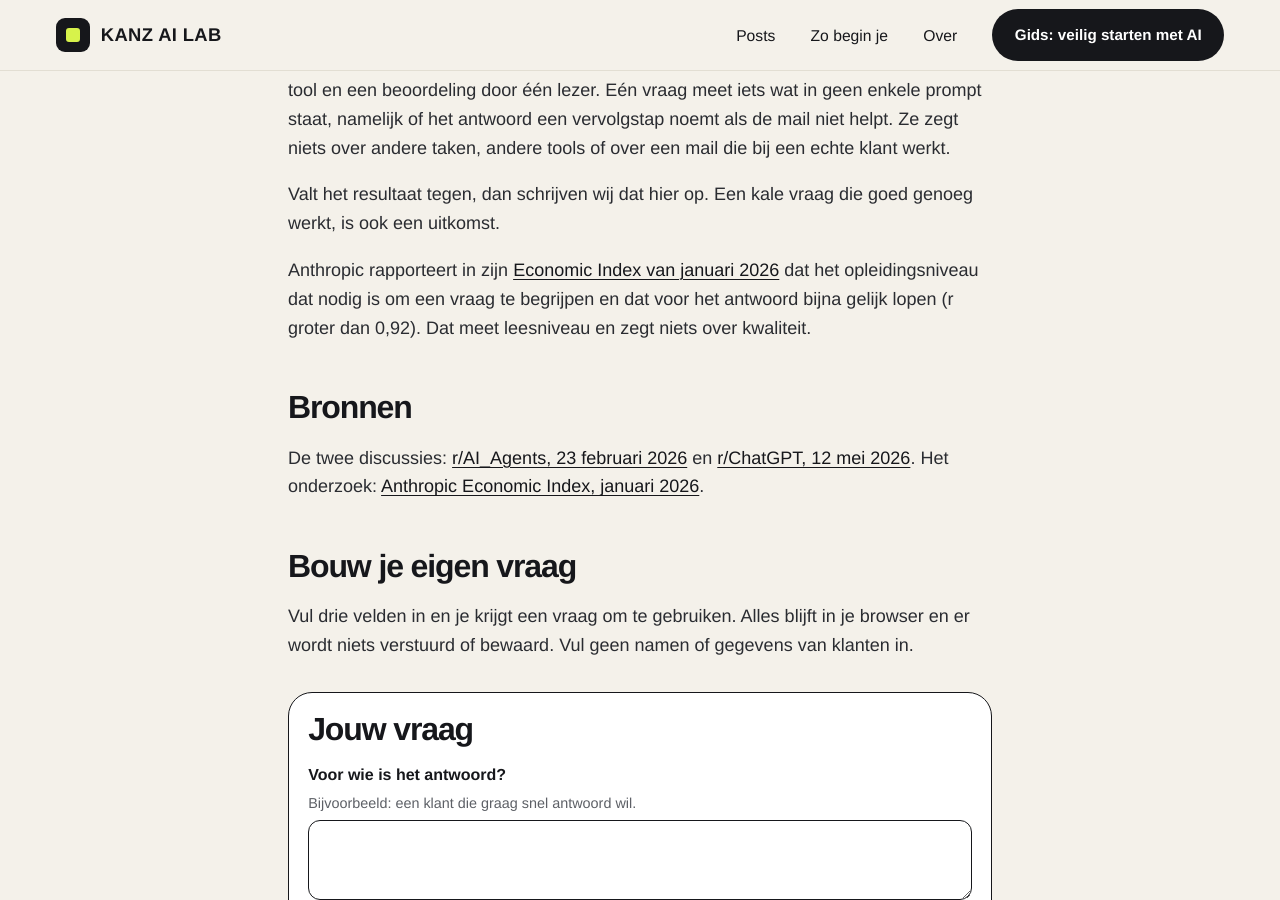
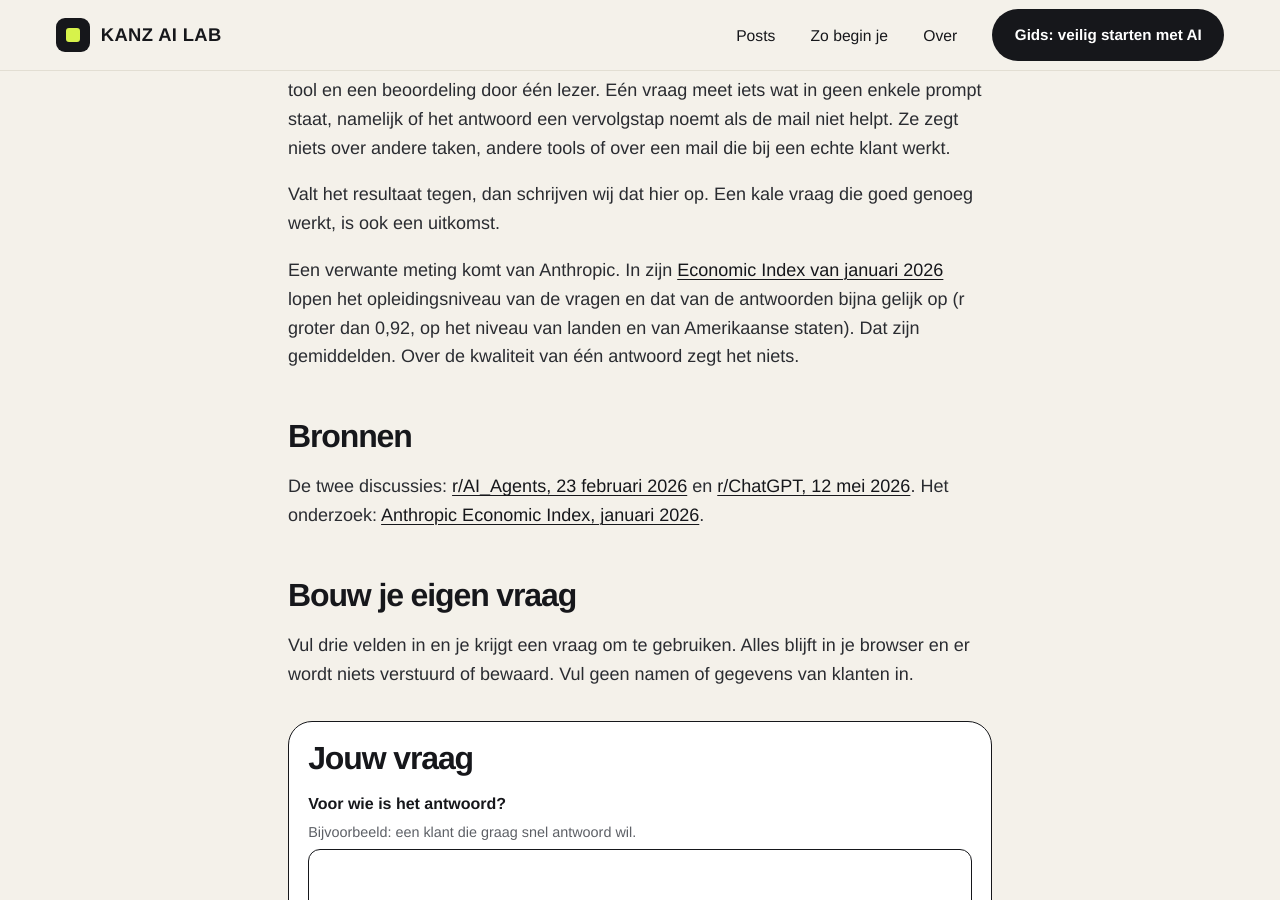
Before and after one commit to kanz-ai-lab-nl/kanz-ai-lab-nl.github.io, a Jekyll site: the page ai-antwoord-algemeen/index.html, which Jekyll copies as it is, in a window 1280 px wide and 900 px high, scrolled down 2144 px. Built offline with Jekyll 4.4.1, drawn with Linux system fonts in a browser that asks for light colours.

Commit message:
Update paragraph content in index.html

```diff
--- a/ai-antwoord-algemeen/index.html
+++ b/ai-antwoord-algemeen/index.html
@@ -39,7 +39,7 @@
 <h2>Waar de proef ophoudt</h2>
 <p>Hoe de uitkomst ook uitvalt, de proef blijft klein: drie runs per variant, één taak, één AI-tool en een beoordeling door één lezer. Eén vraag meet iets wat in geen enkele prompt staat, namelijk of het antwoord een vervolgstap noemt als de mail niet helpt. Ze zegt niets over andere taken, andere tools of over een mail die bij een echte klant werkt.</p>
 <p>Valt het resultaat tegen, dan schrijven wij dat hier op. Een kale vraag die goed genoeg werkt, is ook een uitkomst.</p>
-<p>Anthropic rapporteert in zijn <a href="https://www.anthropic.com/research/anthropic-economic-index-january-2026-report">Economic Index van januari 2026</a> dat het opleidingsniveau dat nodig is om een vraag te begrijpen en dat voor het antwoord bijna gelijk lopen (r groter dan 0,92). Dat meet leesniveau en zegt niets over kwaliteit.</p>
+<p>Een verwante meting komt van Anthropic. In zijn <a href="https://www.anthropic.com/research/anthropic-economic-index-january-2026-report">Economic Index van januari 2026</a> lopen het opleidingsniveau van de vragen en dat van de antwoorden bijna gelijk op (r groter dan 0,92, op het niveau van landen en van Amerikaanse staten). Dat zijn gemiddelden. Over de kwaliteit van één antwoord zegt het niets.</p>
 <h2>Bronnen</h2>
 <p>De twee discussies: <a href="https://www.reddit.com/r/AI_Agents/comments/1rcj94t/why_does_everyone_think_more_context_in_prompts/">r/AI_Agents, 23 februari 2026</a> en <a href="https://www.reddit.com/r/ChatGPT/comments/1tb2io3/most_people_dont_have_a_chatgpt_problem_they_have/">r/ChatGPT, 12 mei 2026</a>. Het onderzoek: <a href="https://www.anthropic.com/research/anthropic-economic-index-january-2026-report">Anthropic Economic Index, januari 2026</a>.</p>
 <h2>Bouw je eigen vraag</h2>
```
